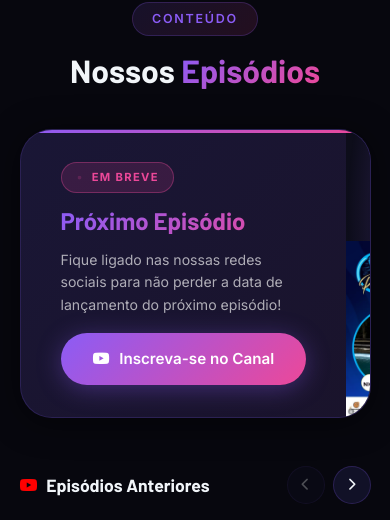
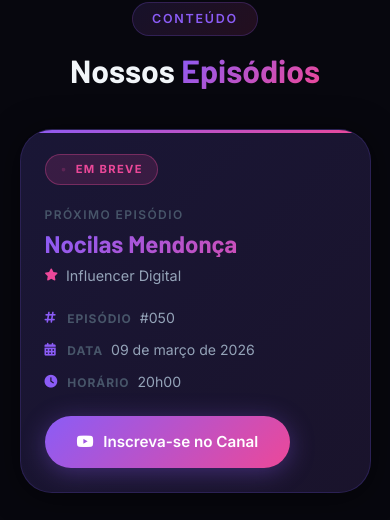
Before and after one commit to matteusmoreno/podtudo-website, a React (Create React App) app: page / in a window 390 px wide. Shown: the part 3292-3812 px from the top of the page. Built offline with nearby package versions, Linux system fonts and the light colour scheme; grey boxes are pictures that could not be loaded; the HTML template or start-up script is replaced by a standard one.

Commit message:
refactor episodes

```diff
--- a/src/components/Episodes.js
+++ b/src/components/Episodes.js
@@ -97,10 +97,30 @@ function Episodes() {
             <span className="next-ep-pill">
               <i className="fas fa-circle" aria-hidden="true" /> Em breve
             </span>
-            <h3 className="next-ep-heading">Próximo Episódio</h3>
-            <p className="next-ep-hint">
-              Fique ligado nas nossas redes sociais para não perder a data de lançamento do próximo episódio!
-            </p>
+
+            <div className="next-ep-main">
+              <p className="next-ep-label">Próximo Episódio</p>
+              <h3 className="next-ep-heading">Nocilas Mendonça</h3>
+              <p className="next-ep-role">
+                <i className="fas fa-star" aria-hidden="true" /> Influencer Digital
+              </p>
+            </div>
+
+            <div className="next-ep-meta">
+              <div className="next-ep-meta-item">
+                <i className="fas fa-hashtag" aria-hidden="true" />
+                <span><strong>Episódio</strong> #050</span>
+              </div>
+              <div className="next-ep-meta-item">
+                <i className="fas fa-calendar-alt" aria-hidden="true" />
+                <span><strong>Data</strong> 09 de março de 2026</span>
+              </div>
+              <div className="next-ep-meta-item">
+                <i className="fas fa-clock" aria-hidden="true" />
+                <span><strong>Horário</strong> 20h00</span>
+              </div>
+            </div>
+
             <a
               href={YOUTUBE_CHANNEL}
               target="_blank"
@@ -109,10 +129,6 @@ function Episodes() {
             >
               <i className="fab fa-youtube" aria-hidden="true" /> Inscreva-se no Canal
             </a>
-          </div>
-          <div className="next-ep-img-col">
-            <div className="next-ep-img-glow" aria-hidden="true" />
-            <img src="/assets/next-podcast.png" alt="Próximo convidado" />
           </div>
         </div>
 
--- a/src/styles.css
+++ b/src/styles.css
@@ -1194,8 +1194,6 @@ ul    { list-style: none; }
 /* ── Next Episode Feature ─────────────────────────── */
 /* ── Next Episode Feature ─────────────────────────── */
 .next-ep-wrap {
-  display: grid;
-  grid-template-columns: 1fr 220px;
   border-radius: var(--radius-xl);
   overflow: hidden;
   margin-bottom: 3rem;
@@ -1213,46 +1211,67 @@ ul    { list-style: none; }
   z-index: 3;
 }
 
-/* Left: text content */
+/* Single-column content */
 .next-ep-content {
   display: flex;
   flex-direction: column;
-  justify-content: center;
-  gap: 0.9rem;
-  padding: 2rem 2.5rem;
+  gap: 1.25rem;
+  padding: 2.25rem 2.75rem;
   background: linear-gradient(135deg, rgba(139,92,246,0.07) 0%, rgba(236,72,153,0.04) 100%);
   position: relative;
   z-index: 1;
 }
 
-/* Right: image column — shows full image, no crop */
-.next-ep-img-col {
-  position: relative;
-  overflow: hidden;
-  background: var(--bg-secondary);
-  display: flex;
-  align-items: flex-end;
-  justify-content: center;
-}
-.next-ep-img-glow {
-  position: absolute;
-  inset: 0;
-  background: radial-gradient(ellipse at 50% 30%, rgba(139,92,246,0.25) 0%, transparent 70%);
-  pointer-events: none;
-  z-index: 1;
-}
-.next-ep-img-col img {
-  width: 100%;
-  height: 100%;
-  object-fit: contain;
-  object-position: bottom center;
-  display: block;
-  position: relative;
-  z-index: 2;
-  transition: transform 0.6s ease;
-}
-.next-ep-wrap:hover .next-ep-img-col img {
-  transform: scale(1.03);
+.next-ep-main {
+  display: flex;
+  flex-direction: column;
+  gap: 0.4rem;
+}
+
+.next-ep-label {
+  font-size: 0.75rem;
+  font-weight: 600;
+  text-transform: uppercase;
+  letter-spacing: 0.12em;
+  color: var(--text-muted);
+  margin: 0;
+}
+
+.next-ep-role {
+  display: flex;
+  align-items: center;
+  gap: 0.5rem;
+  font-size: 0.9rem;
+  color: var(--text-secondary);
+  margin: 0;
+}
+.next-ep-role i { color: var(--accent-pink); font-size: 0.75rem; }
+
+/* Meta info row */
+.next-ep-meta {
+  display: flex;
+  flex-wrap: wrap;
+  gap: 0.75rem 2rem;
+}
+.next-ep-meta-item {
+  display: flex;
+  align-items: center;
+  gap: 0.55rem;
+  font-size: 0.88rem;
+  color: var(--text-secondary);
+}
+.next-ep-meta-item i {
+  color: var(--accent-purple);
+  width: 14px;
+  font-size: 0.8rem;
+  flex-shrink: 0;
+}
+.next-ep-meta-item strong {
+  color: var(--text-muted);
+  font-size: 0.75rem;
+  text-transform: uppercase;
+  letter-spacing: 0.08em;
+  margin-right: 0.25rem;
 }
 
 .next-ep-pill {
@@ -1900,9 +1919,18 @@ ul    { list-style: none; }
     grid-template-columns: repeat(2, 1fr);
   }
   .footer-grid {
-    grid-template-columns: 1fr 1fr;
+    grid-template-columns: 1fr 1fr 1fr;
     gap: 2.5rem;
   }
+  .footer-brand {
+    grid-column: 1 / -1;         /* spans full row on its own */
+    flex-direction: row;
+    align-items: center;
+    gap: 2rem;
+    padding-bottom: 2rem;
+    border-bottom: 1px solid var(--glass-border);
+  }
+  .footer-brand p { margin: 0; }
   .listen-inner {
     grid-template-columns: 1fr;
     gap: 3rem;
@@ -1910,9 +1938,6 @@ ul    { list-style: none; }
   .listen-desc { max-width: 100%; }
   .platforms-grid {
     grid-template-columns: repeat(3, 1fr);
-  }
-  .next-ep-wrap {
-    grid-template-columns: 1fr 160px;
   }
   .hero-inner {
     grid-template-columns: 1fr;
@@ -1995,14 +2020,27 @@ ul    { list-style: none; }
   .hero-text { gap: 1.25rem; }
   .hero-stats { gap: 1.25rem; padding: 1rem 1.5rem; }
 
-  .next-ep-wrap {
-    grid-template-columns: 1fr 140px;
-  }
+  .next-ep-content { padding: 1.75rem 2rem; }
+  .next-ep-meta { gap: 0.6rem 1.5rem; }
 
   .footer-grid {
     grid-template-columns: 1fr;
     gap: 2rem;
   }
+  .footer-brand {
+    flex-direction: column;
+    align-items: center;
+    text-align: center;
+    padding-bottom: 1.75rem;
+    border-bottom: 1px solid var(--glass-border);
+    gap: 0.85rem;
+  }
+  .footer-brand p { max-width: 100%; text-align: center; }
+  .footer-logo { height: 64px; }
+  .footer-nav,
+  .footer-contact { text-align: center; }
+  .footer-nav ul li a { display: block; }
+  .footer-contact p { justify-content: center; }
   .footer-bottom {
     flex-direction: column;
     text-align: center;
@@ -2074,9 +2112,18 @@ ul    { list-style: none; }
   .ep-actions .btn { width: 100%; max-width: 360px; }
 
   .about-card-inner { padding: 1.75rem; }
+  .next-ep-content { padding: 1.5rem; }
+  .next-ep-meta { flex-direction: column; gap: 0.6rem; }
   .about-card { padding: 1.75rem; }
 
   .hero-scroll-line { display: none; }
+
+  .footer { padding: 3rem 0 1.5rem; }
+  .footer-logo { height: 56px; }
+  .footer-grid { gap: 1.5rem; }
+  .footer-nav h4,
+  .footer-contact h4 { margin-bottom: 0.85rem; }
+  .footer-nav ul li { margin-bottom: 0.5rem; }
 }
 
 /* --- Very small screens --- */
```
